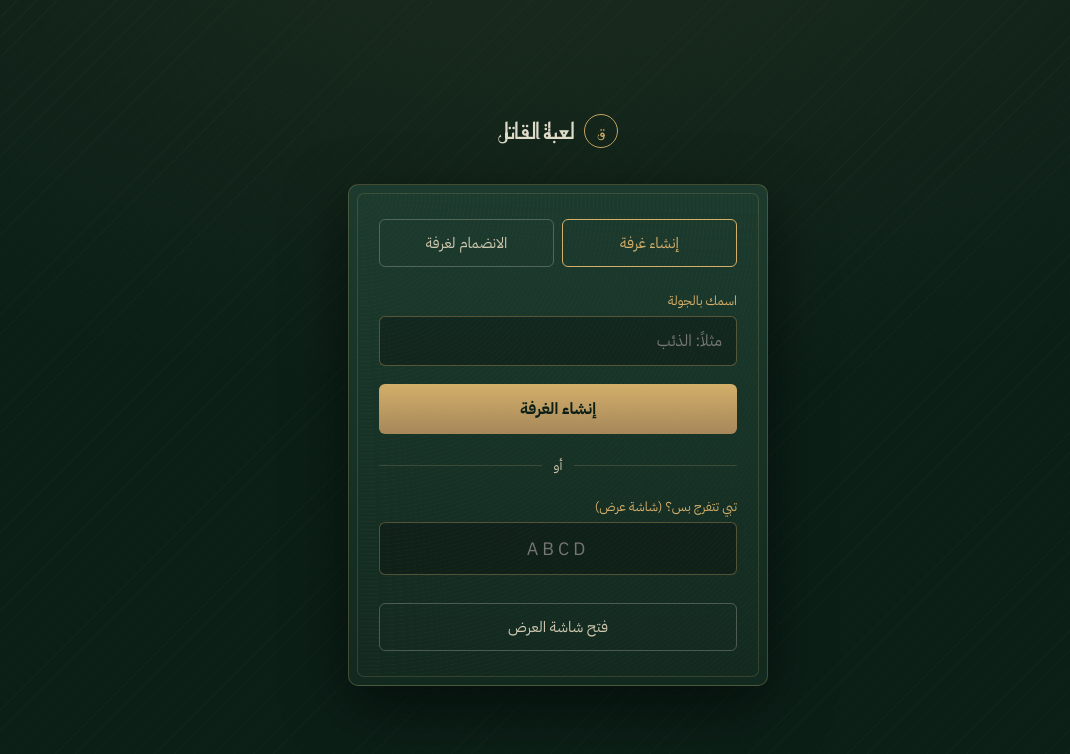
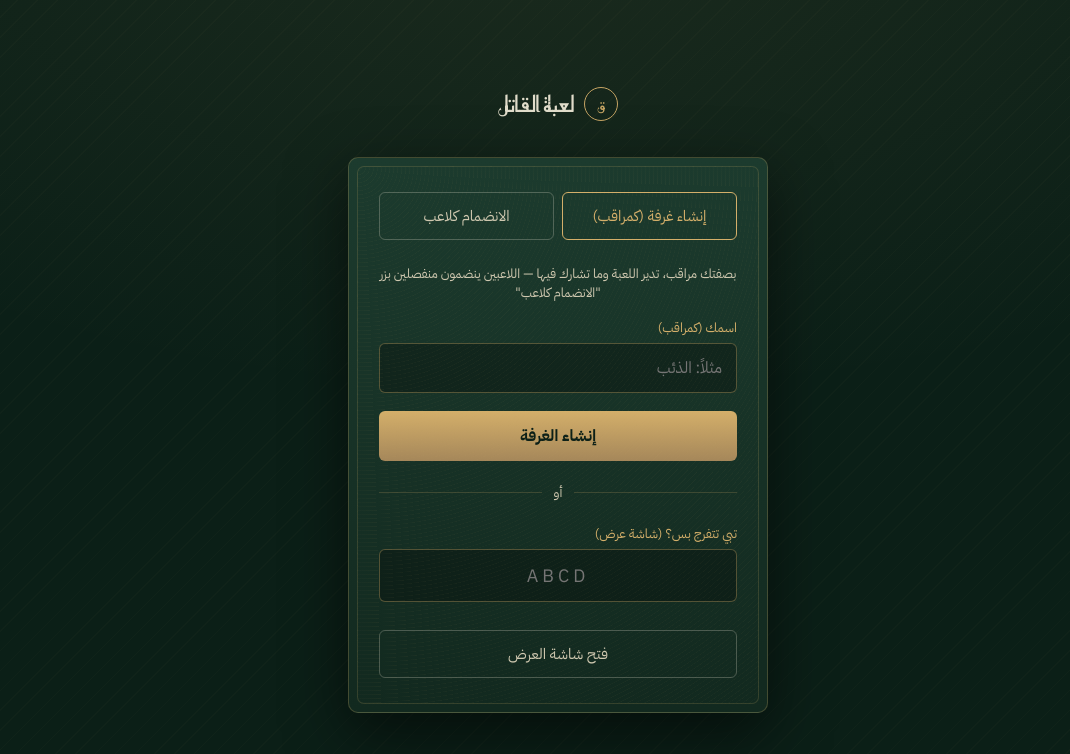
Before and after one commit to vizek920/clans-frontend, a React (Vite) app: page / in a window 1280 px wide. Shown: the top 754 px of the page, without its empty margins (210-1280 px from the left). Built offline with nearby package versions, Linux system fonts and the light colour scheme; no server answers.

Commit message:
Modify labels for room creation and joining roles
Updated button labels and instructions for clarity on roles.

```diff
--- a/src/pages/Home.jsx
+++ b/src/pages/Home.jsx
@@ -64,7 +64,7 @@ export default function Home() {
             }}
             onClick={() => setMode("create")}
           >
-            إنشاء غرفة
+            إنشاء غرفة (كمراقب)
           </button>
           <button
             className="btn-ghost"
@@ -75,12 +75,18 @@ export default function Home() {
             }}
             onClick={() => setMode("join")}
           >
-            الانضمام لغرفة
+            الانضمام كلاعب
           </button>
         </div>
 
+        {mode === "create" && (
+          <p style={{ color: "var(--bone-dim)", fontSize: 13, marginBottom: 16, textAlign: "center" }}>
+            بصفتك مراقب، تدير اللعبة وما تشارك فيها — اللاعبين ينضمون منفصلين بزر "الانضمام كلاعب"
+          </p>
+        )}
+
         <form onSubmit={mode === "create" ? handleCreate : handleJoin}>
-          <label className="field-label">اسمك بالجولة</label>
+          <label className="field-label">{mode === "create" ? "اسمك (كمراقب)" : "اسمك بالجولة"}</label>
           <input
             className="field-input"
             value={name}
```
